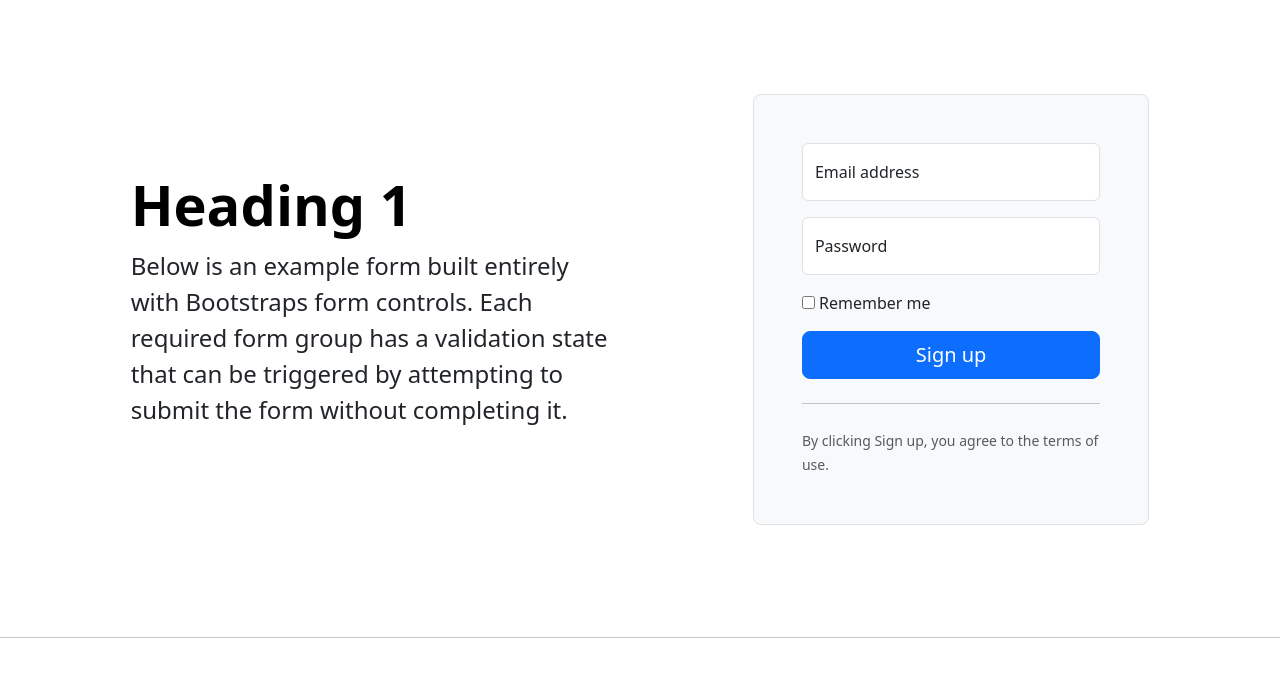
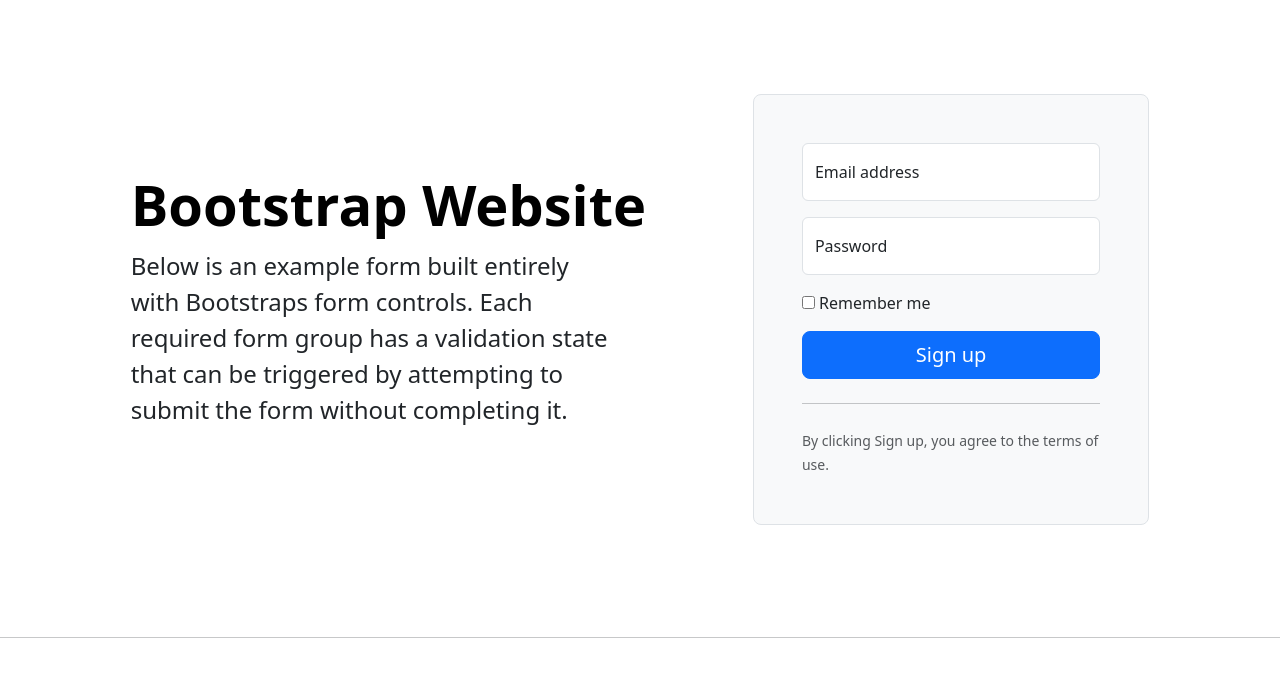
Before and after one commit to avimalhotra/8-30pm, a plain HTML site: page index.html in a window 1280 px wide. Shown: the part 74-773 px from the top of the page. Drawn offline with nearby package versions, Linux system fonts and the light colour scheme.

Commit message:
h1 changed

```diff
--- a/index.html
+++ b/index.html
@@ -49,7 +49,7 @@
     <div class="container col-xl-10 col-xxl-8 px-4 py-5">
       <div class="row align-items-center g-lg-5 py-5">
         <div class="col-lg-7 text-center text-lg-start">
-          <h1 class="display-4 fw-bold lh-1 text-body-emphasis mb-3">Heading 1</h1>
+          <h1 class="display-4 fw-bold lh-1 text-body-emphasis mb-3">Bootstrap Website</h1>
           <p class="col-lg-10 fs-4">Below is an example form built entirely with Bootstraps form controls. Each required form group has a validation state that can be triggered by attempting to submit the form without completing it.</p>
         </div>
         <div class="col-md-10 mx-auto col-lg-5">
```
